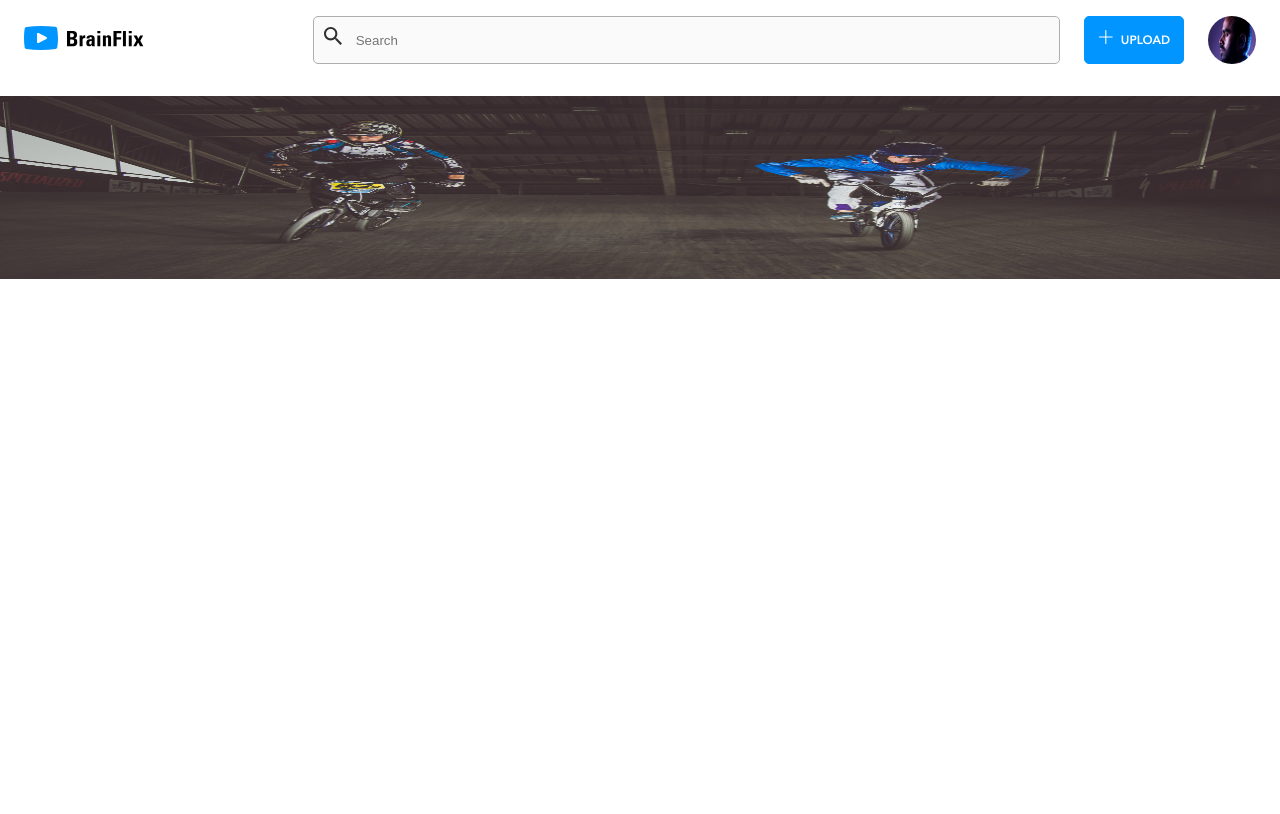
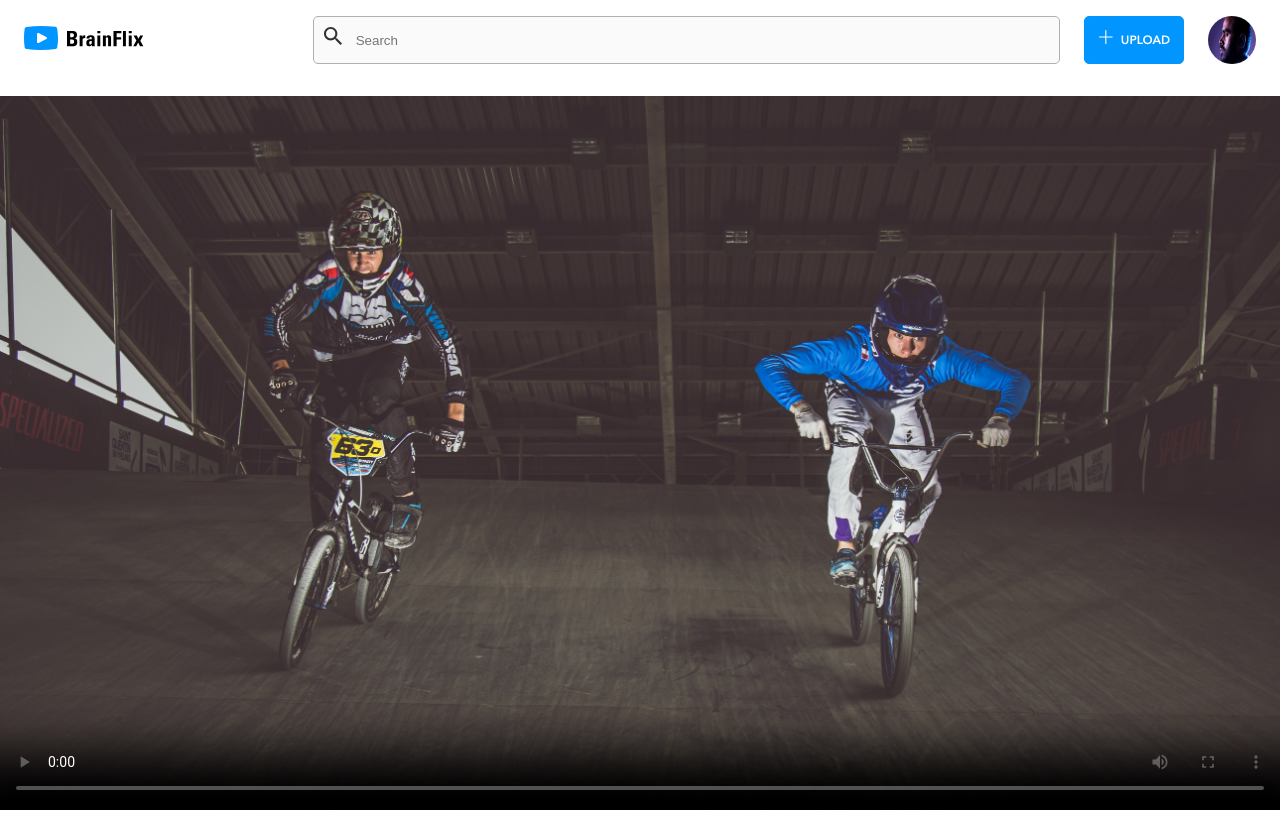
Before and after one commit to MiguelChiau/BrainFlix, a React (Create React App) app in the folder sprint-1/client/: page / in a window 1280 px wide. Built offline with nearby package versions, Linux system fonts and the light colour scheme.

Commit message:
video hero

```diff
--- a/sprint-1/client/src/components/Hero.js
+++ b/sprint-1/client/src/components/Hero.js
@@ -1,11 +1,12 @@
 import React from "react";
 import Background from "../assets/Images/video-list-0.jpg";
-// import Video from "../assets/Video/BrainStation-Sample-Video.mp4";
+// import Fullscreen from "../assets/Icons/PNG/Icon-fullscreen.png";
+// import Volume from "../assets/Icons/PNG/";
 
 function Hero() {
   return (
     <div className="hero-background">
-      <img src={Background} alt="" />
+      <video controls poster={Background} />
     </div>
   );
 }
--- a/sprint-1/client/src/styles/app.css
+++ b/sprint-1/client/src/styles/app.css
@@ -140,8 +140,12 @@
   }
 }
 
-.hero-background img {
+.hero-background {
+  width: 100%;
   height: 183px;
+}
+
+.hero-background video {
   width: 100%;
 }
 /*# sourceMappingURL=app.css.map */
--- a/sprint-1/client/src/styles/partials/_hero.scss
+++ b/sprint-1/client/src/styles/partials/_hero.scss
@@ -1,6 +1,9 @@
 .hero-background {
-  img {
-    height: 183px;
+  width: 100%;
+  height: 183px;
+
+  video {
+    // height: 183px;
     width: 100%;
   }
 }
```
Also changed, not shown: 1 other file (tests, documents, lock files or other folders).
